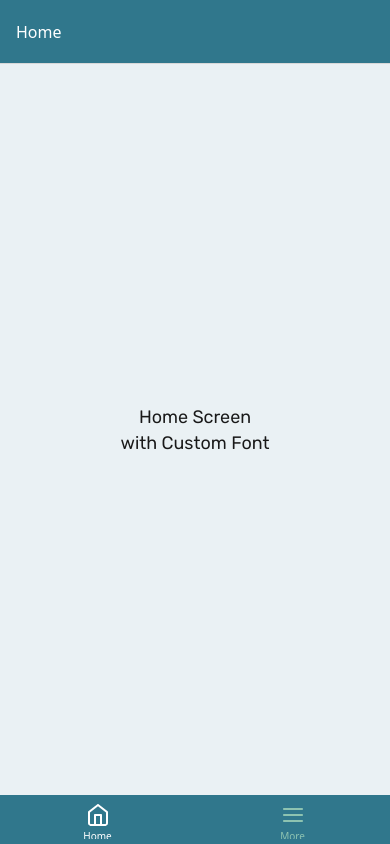
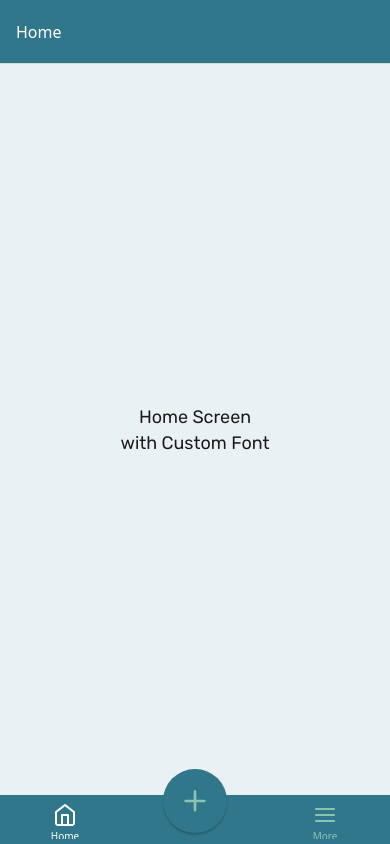
Before and after one commit to calebnance/expo-starter, a React Native app: screen /TabNavigation in a window 390 px wide. Built offline with nearby package versions, Linux system fonts and the light colour scheme.

Commit message:
added plus screen

```diff
--- a/src/context/AppState.js
+++ b/src/context/AppState.js
@@ -1,58 +1,41 @@
-import React from 'react';
+import React, { useCallback, useEffect, useMemo, useState } from 'react';
 import PropTypes from 'prop-types';
 import AsyncStorage from '@react-native-async-storage/async-storage';
 
 // context
 import Context from './index';
 
-class AppState extends React.Component {
-  constructor() {
-    super();
+function AppState({ children }) {
+  const [theme, setTheme] = useState('light');
 
-    this.state = {
-      theme: 'light'
+  // load theme from asyncstorage on mount
+  useEffect(() => {
+    const loadTheme = async () => {
+      const storedTheme =
+        JSON.parse(await AsyncStorage.getItem('theme')) || 'light';
+      setTheme(storedTheme);
     };
+    loadTheme();
+  }, []);
 
-    this.updateState = this.updateState.bind(this);
-  }
+  // updatestate function (stable reference)
+  const updateState = useCallback((key, value) => {
+    if (key === 'theme') {
+      setTheme(value);
+    }
+    // add more keys if more state is added in the future
+  }, []);
 
-  componentDidMount() {
-    this.checkLocalStorage();
-  }
+  // memoize context value to avoid unnecessary re-renders
+  const contextValue = useMemo(
+    () => ({
+      theme,
+      updateState
+    }),
+    [theme, updateState]
+  );
 
-  async checkLocalStorage() {
-    // get local storage
-    const theme = JSON.parse(await AsyncStorage.getItem('theme')) || 'light';
-
-    // update app state with any local storage
-    this.setState({
-      theme
-    });
-  }
-
-  updateState(key, value) {
-    this.setState({
-      [key]: value
-    });
-  }
-
-  render() {
-    const { children } = this.props;
-
-    // app state
-    const { theme } = this.state;
-
-    return (
-      <Context.Provider
-        value={{
-          theme,
-          updateState: this.updateState
-        }}
-      >
-        {children}
-      </Context.Provider>
-    );
-  }
+  return <Context.Provider value={contextValue}>{children}</Context.Provider>;
 }
 
 AppState.propTypes = {
--- /dev/null
+++ b/src/icons/Svg.Plus.js
@@ -0,0 +1,23 @@
+import * as React from 'react';
+import PropTypes from 'prop-types';
+import Svg, { Path } from 'react-native-svg';
+import { colors } from '../constants';
+
+function SvgPlus({ fill = colors.black, size = 24 }) {
+  return (
+    <Svg height={size} viewBox="0 0 24 24" width={size}>
+      <Path
+        d="M5 13h6v6a1 1 0 0 0 2 0v-6h6a1 1 0 0 0 0-2h-6V5a1 1 0 0 0-2 0v6H5a1 1 0 0 0 0 2z"
+        fill={fill}
+      />
+    </Svg>
+  );
+}
+
+SvgPlus.propTypes = {
+  // optional
+  fill: PropTypes.oneOfType([PropTypes.number, PropTypes.string]),
+  size: PropTypes.number
+};
+
+export default React.memo(SvgPlus);
--- a/src/navigation/TabNavigation.js
+++ b/src/navigation/TabNavigation.js
@@ -1,14 +1,17 @@
 import * as React from 'react';
+import { StyleSheet, View } from 'react-native';
 import { createBottomTabNavigator } from '@react-navigation/bottom-tabs';
 import { colors, themes } from '../constants';
 
 // grabs stacks
 import StackHome from './StackHome';
 import StackMore from './StackMore';
+import PlusScreen from './StackPlus';
 
 // icons
 import SvgHome from '../icons/Svg.Home';
 import SvgMenu from '../icons/Svg.Menu';
+import SvgPlus from '../icons/Svg.Plus';
 
 // context
 import Context from '../context';
@@ -28,11 +31,28 @@ function TabNavigation() {
         headerShown: false,
         tabBarActiveTintColor: colors.itemActive,
         tabBarInactiveTintColor: colors.itemInactive,
-        tabBarIcon: ({ color }) => {
+        tabBarIcon: ({ color, focused }) => {
           let icon = <SvgHome fill={color} />;
 
           if (route.name === 'StackMore') {
             icon = <SvgMenu fill={color} />;
+          } else if (route.name === 'Plus') {
+            // custom large, blue, overlapping circle with plus icon
+            const borderColor = focused ? colors.itemActive : 'transparent';
+
+            icon = (
+              <View
+                style={[
+                  styles.plusIconContainer,
+                  {
+                    backgroundColor: tabBarStyle.backgroundColor,
+                    borderColor
+                  }
+                ]}
+              >
+                <SvgPlus fill={color} size={32} />
+              </View>
+            );
           }
 
           return icon;
@@ -48,6 +68,13 @@ function TabNavigation() {
         }}
       />
       <Tab.Screen
+        name="Plus"
+        component={PlusScreen}
+        options={{
+          tabBarLabel: ''
+        }}
+      />
+      <Tab.Screen
         name="StackMore"
         component={StackMore}
         options={{
@@ -58,4 +85,22 @@ function TabNavigation() {
   );
 }
 
+const styles = StyleSheet.create({
+  plusIconContainer: {
+    alignItems: 'center',
+    borderRadius: 32,
+    borderWidth: 1,
+    elevation: 4,
+    height: 64,
+    justifyContent: 'center',
+    position: 'absolute',
+    shadowColor: '#000',
+    shadowOffset: { width: 0, height: 2 },
+    shadowOpacity: 0.2,
+    shadowRadius: 2,
+    top: -32, // overlap by 50% of 64px (circle size)
+    width: 64
+  }
+});
+
 export default TabNavigation;
```
